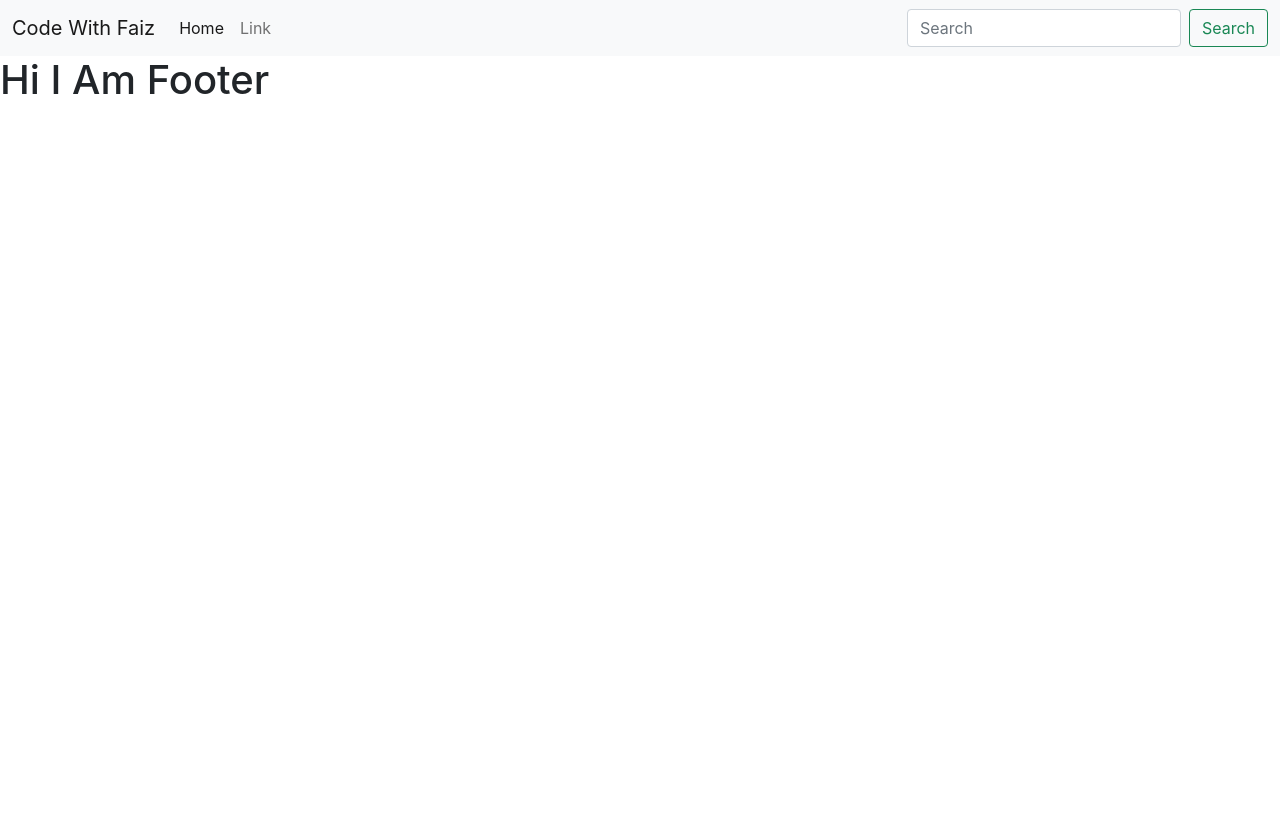
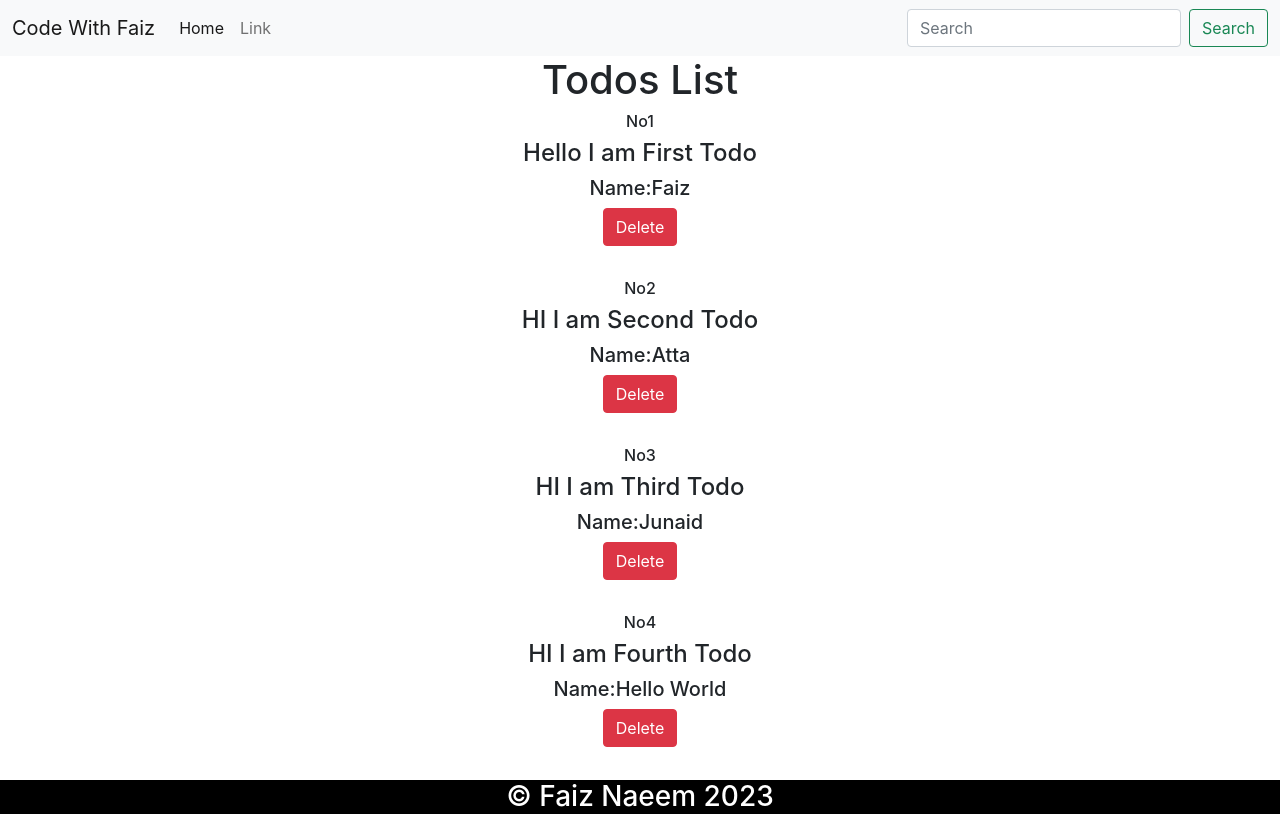
Before and after one commit to FaizNaeem/useState_useEffect, a React (Create React App) app: page / in a window 1280 px wide. Before the commit the page ends 800 px from the top, so only its background shows below. Built offline with nearby package versions, Linux system fonts and the light colour scheme.

Commit message:
props To children

```diff
--- a/src/App.js
+++ b/src/App.js
@@ -2,12 +2,41 @@ import logo from './logo.svg';
 import './App.css';
 import Header from './com/Header';
 import Footer from './com/Footer';
+import Todo from './Todo';
+import TodoItem from './com/TodoItem';
 // Header
 
 function App() {
+  const Dlt =()=>{
+console.log("hi");
+  }
+  let ArrToObj=[
+    {
+    no:1,
+    name:"Faiz",
+    title:" Hello I am First Todo"
+  },
+  {
+    no:2,
+    name:"Atta",
+    title:"HI I am Second Todo"
+  },
+  {
+    no:3,
+    name:"Junaid",
+    title:"HI I am Third Todo"
+  },
+  {
+    no:4,
+    name:"Hello World",
+    title:"HI I am Fourth Todo"
+  },
+]
   return (
     <div>
   <Header title="Code With Faiz" find={true}/>
+   <Todo ArrToObj={ArrToObj} Dlt={Dlt}/>
+   {/* <TodoItem/> */}
   <Footer />
     </div>
   );
--- /dev/null
+++ b/src/Todo.js
@@ -0,0 +1,19 @@
+import React from 'react'
+import TodoItem from './com/TodoItem'
+
+export default function Todo(props) {
+    return (
+        <div>
+            <div className="container">
+<h1 align="center">Todos List</h1>
+            {/* <h3> */}
+            {props.ArrToObj.map((data)=>{
+
+                return <TodoItem todo={data} Dlt={props.Dlt} />
+            })}
+        {/* {Todo={ArrtoObj}} */}
+            {/* </h3> */}
+            </div>
+        </div>
+    )
+}
--- a/src/com/Footer.js
+++ b/src/com/Footer.js
@@ -1,11 +1,12 @@
+import { colors } from '@material-ui/core'
 import React from 'react'
 
 export default function Footer() {
   return (
     <div>
-        <h1>
-            Hi I Am Footer
-            </h1>
+        <h3 align="center" style={{background:"black", color:"white"}}>
+        © Faiz Naeem 2023
+            </h3>
             </div>
   )
 }
--- /dev/null
+++ b/src/com/Todo.css
@@ -0,0 +1,10 @@
+.center{
+    display: flex;
+    flex-direction: column;
+    justify-content: center;
+    align-items: center;
+    /* height: 100vh; */
+
+    /* width: 500px; */
+
+}
--- /dev/null
+++ b/src/com/TodoItem.js
@@ -0,0 +1,21 @@
+import React from 'react'
+import "./Todo.css"
+
+export default function TodoItem({todo, Dlt}) {
+  return (
+    <div className='center'>
+        <h6>No
+{todo.no}
+       </h6>
+       <h4>
+{todo.title}
+        </h4>
+        <h5>Name:
+{todo.name}
+        </h5>
+        <button className='btn sm btn-danger' onClick={Dlt}>Delete</button>
+        <hr />
+
+        </div>
+  )
+}
```
